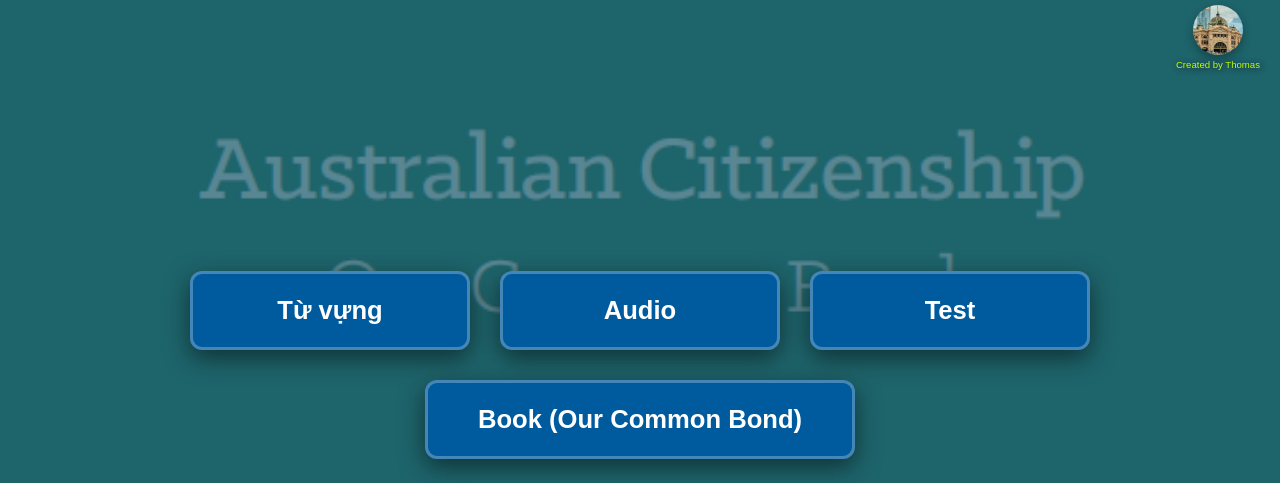
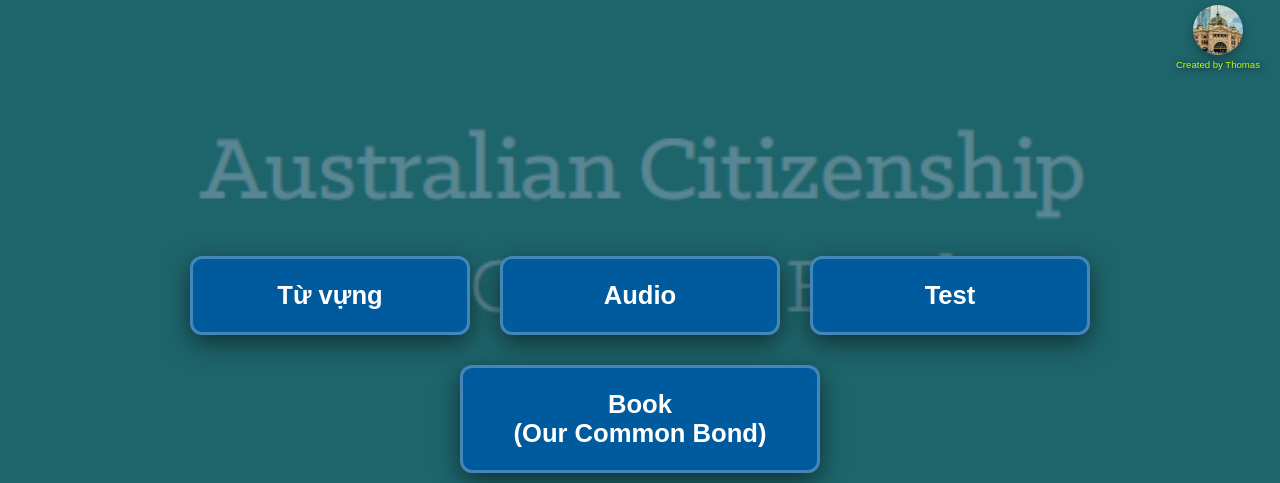
Before and after one commit to MinhLeau/QT, a plain HTML site: page onluyenthiquoctich.html in a window 1280 px wide. Shown: the top 483 px of the page. Drawn offline with Linux system fonts and the light colour scheme.

Commit message:
Update onluyenthiquoctich.html

```diff
--- a/onluyenthiquoctich.html
+++ b/onluyenthiquoctich.html
@@ -150,7 +150,7 @@
             <a href="V1.html" class="btn">Từ vựng</a>
             <a href="audio.html" class="btn">Audio</a>
             <a href="test200.html" class="btn">Test</a>
-            <a href="our-common-bond-testable.pdf" class="btn">Book (Our Common Bond)</a>
+            <a href="our-common-bond-testable.pdf" class="btn">Book<br> (Our Common Bond)</a>
         </div>
 		 <h2 class="subtitle">Tài liệu Ôn-Luyện thi quốc tịch Úc</h2>
     </div>
```
